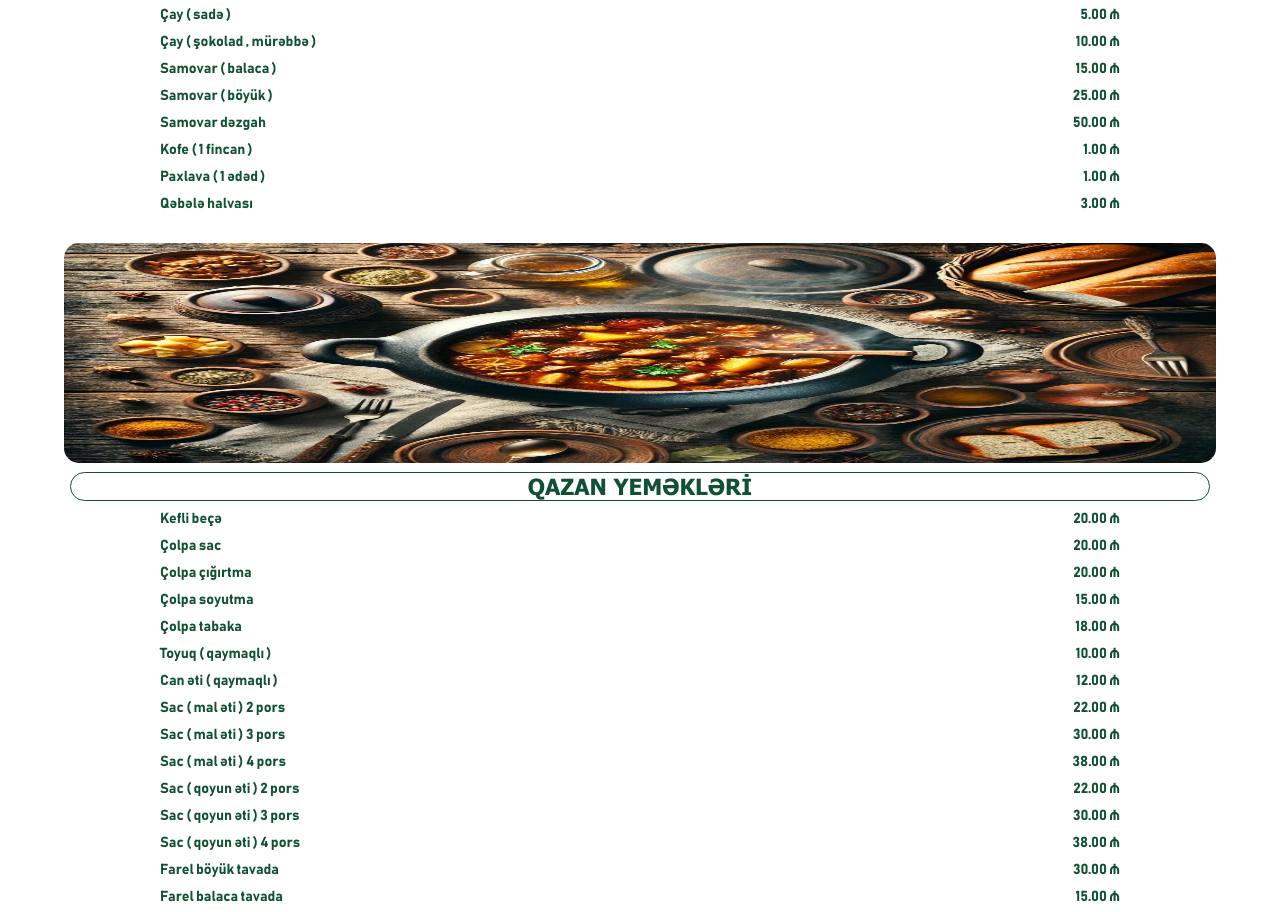
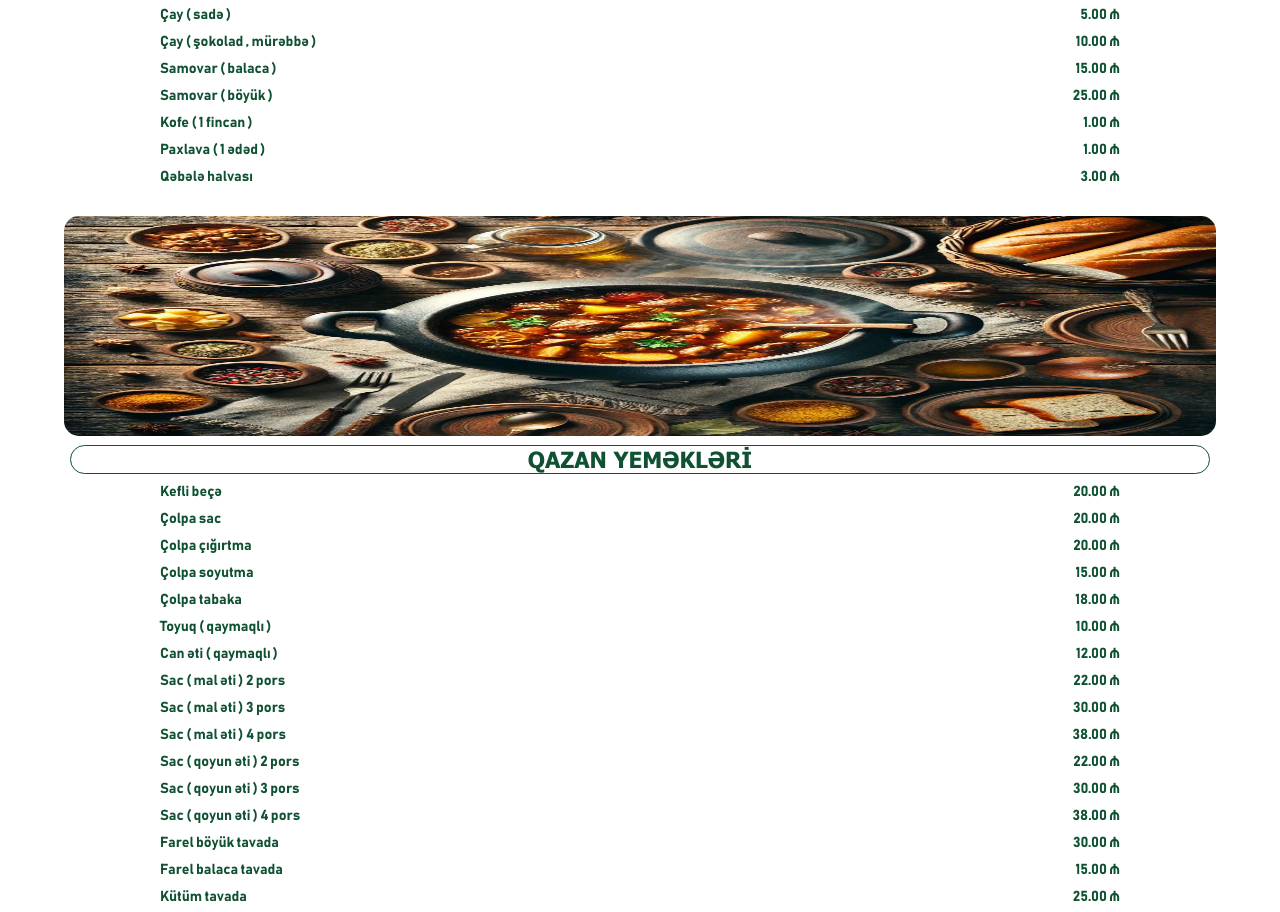
Before and after one commit to Geldibazkann/XanCinar, a plain HTML site: page index.html in a window 1280 px wide. Shown: the part 1076-1988 px from the top of the page. Drawn offline with Linux system fonts and the light colour scheme.

Commit message:
Add files via upload

```diff
--- a/index.html
+++ b/index.html
@@ -73,9 +73,6 @@
         </h5>
         <h5 class="cayimen">
           <span>Samovar ( böyük )</span><span>25.00 &#8380; </span>
-        </h5>
-        <h5 class="cayimen">
-          <span>Samovar dəzgah</span><span>50.00 &#8380; </span>
         </h5>
         <h5 class="cayimen">
           <span>Kofe ( 1 fincan )</span><span>1.00 &#8380; </span>
```
